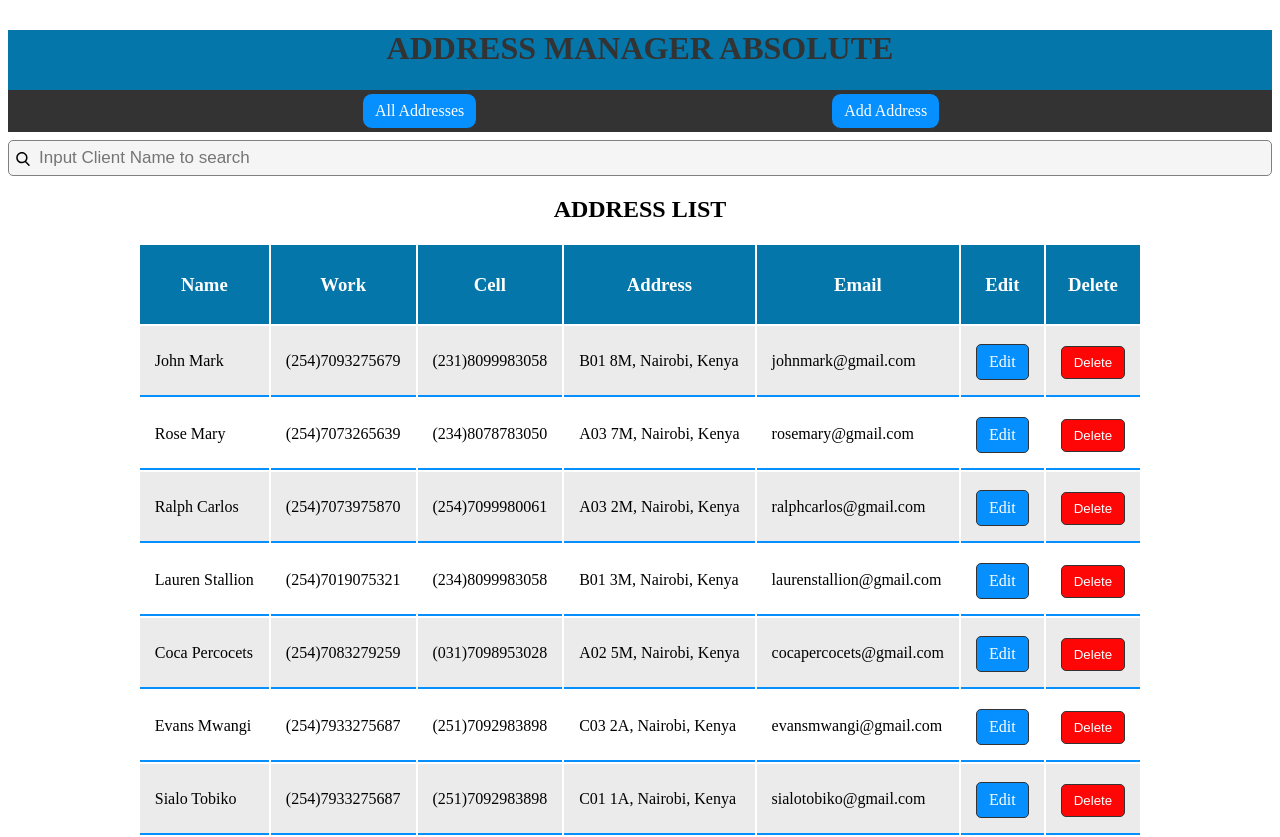
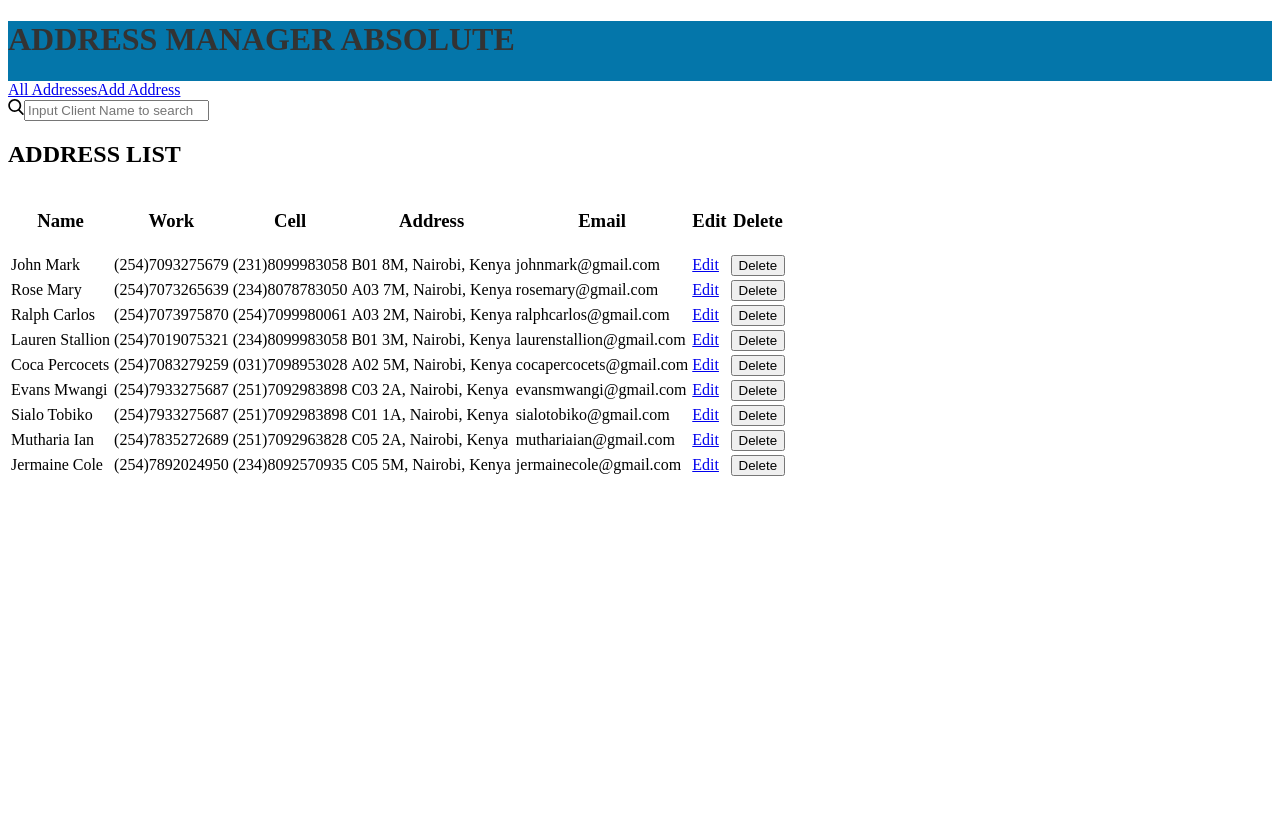
Before and after one commit to PascalOdudigbo/Address-Manager-App, a React (Create React App) app: page / in a window 1280 px wide. Shown: the top 837 px of the page. After the commit the page ends 800 px from the top, so only its background shows below. Built offline with nearby package versions, Linux system fonts and the light colour scheme; data requests are answered from the project's data file.

Commit message:
started restyling

```diff
--- a/src/index.css
+++ b/src/index.css
@@ -3,143 +3,3 @@
   color:  #333;
   height: 60px;
 }
-h1{
-  margin-top: 30px;
-  text-align: center;
-}
-
-h2{
-  text-align: center;
-}
-
-.navbar{
-  overflow: hidden;
-  margin: 0;
-  padding: 0;
-  background-color: #333;
-  align-items: center;
-  height: 42px;
-
-}
-
-.link {
-  background-color: rgb(6, 143, 255);
-  color: white;
-  padding: 8px 12px;
-  border: 1px solid #333;
-  border-radius: 10px;
-  text-align: center;
-  margin-top: 3px;
-  margin-left: 28%;
-  text-decoration: none;
-  font-style: bold;
-  display: inline-block;
-}
-.link:hover, .link:active .link:visited {
-  background-color: #0476aa;
-}
-
-.wrapper {
-  position: relative;
-  display: flex;
-  min-width: 100px;
-}
-.search-icon {
-  position: absolute;
-  top: 20px;
-  left: 8px;
-  width: 14px;
-}
-.search{
-  border: 1px solid grey;
-  border-radius: 5px;
-  height: 30px;
-  width: 98%;
-  padding: 2px 23px 2px 30px;
-  outline: 0;
-  background-color: #f5f5f5;
-  margin-top: 8px;
-  font-size: 17px;
-}
-.search:hover, .search:focus {
-  border: 1.5px solid #009688;
-  background-color: white;
-}
-
-table{
-  margin-left: auto;
-  margin-right: auto;
-}
-th {
-  height: 10px;
-  padding: 10px;
-  background-color: #0476aa;
-  color: white;
-}
-td {
-  padding: 15px;
-  text-align: left;
-  border-bottom: 2px solid rgb(6, 143, 255);
-}
-tr:nth-child(even) {background-color: #ebebeb;}
-tr:hover {background-color: rgb(80, 185, 255);}
-
-.editlink{
-  background-color: rgb(6, 143, 255);
-  color: white;
-  padding: 8px 12px;
-  border: 1px solid #333;
-  border-radius: 5px;
-  text-align: center;
-  margin-top: 3px;
-  text-decoration: none;
-  font-style: bold;
-  display: inline-block;
-}
-.editlink:hover, .editlink:active .editlink:visited {
-  background-color: #04aa36;
-}
-
-.deletebtn{
-  background-color: rgb(255, 6, 6);
-  color: white;
-  padding: 8px 12px;
-  border: 1px solid #333;
-  border-radius: 5px;
-  text-align: center;
-  margin-top: 3px;
-  text-decoration: none;
-  font-style: bold;
-  display: inline-block;
-}
-.deletebtn:hover, .deletebtn:active {
-  background-color: #aa1d04;
-}
-
-.form > input{
-  width: 100%;
-  padding: 12px 20px;
-  margin: 8px 0;
-  box-sizing: border-box;
-  border: 2px solid #333;
-  border-radius: 5px;
-  font-size: large;
-}
-
-.form > button{
-  background-color: rgb(6, 143, 255);
-  color: white;
-  padding: 14px 40px;
-  border: 1px solid #333;
-  border-radius: 5px;
-  text-align: center;
-  margin-top: 3px;
-  width: 100%;
-  text-decoration: none;
-  font-style: bold;
-  font-size: large;
-  display: inline-block;
-}
-.form > button:hover, .form > button:active{
-  background-color: #04aa36;
-}
```
